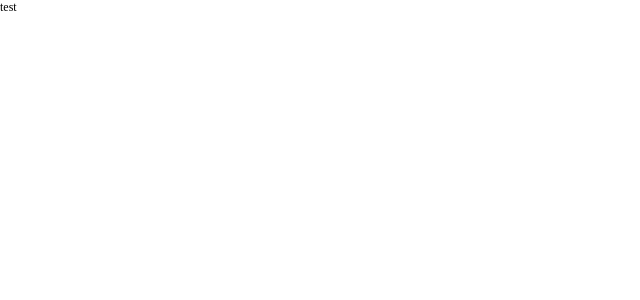
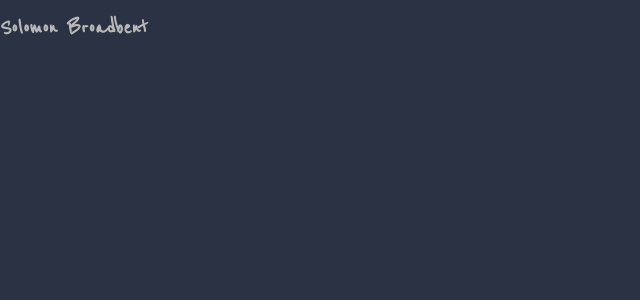
Before and after one commit to solomonbroadbent/personal-site, a Next.js app: page / in a window 1280 px wide. Shown: the top 300 px of the page, without its empty margins (0-640 px from the left). Built offline with nearby package versions, Linux system fonts and the light colour scheme.

Commit message:
add fonts

```diff
--- a/pages/index.tsx
+++ b/pages/index.tsx
@@ -3,5 +3,16 @@ import Image from 'next/image';
 import styles from '../styles/Home.module.css';
 
 export default function Home() {
-	return <main>test</main>;
+	return (
+		<main>
+			<Head>
+				<link
+					href='https://fonts.googleapis.com/css2?family=Reenie+Beanie&Open+Sans'
+					rel='stylesheet'
+				/>
+				<title>sol</title>
+			</Head>
+			<h1>Solomon Broadbent</h1>
+		</main>
+	);
 }
--- a/styles/globals.css
+++ b/styles/globals.css
@@ -1,5 +1,12 @@
 html {
+	--color-background: #2A3243;
+	--color-text-medium: #B8B8B8;
+	--color-text-dark: #888888;
+
 	font-size: 20px;
+	background-color: var(--color-background);
+
+	font-family: 'Open Sans', sans-serif;
 }
 
 @media(min-width: 400px) {
@@ -22,3 +29,8 @@ html, body {
 * {
 	box-sizing: border-box;
 }
+
+h1, h2, h3, h4 {
+	font-family: 'Reenie Beanie', cursive;
+	color: var(--color-text-medium);
+}
```
